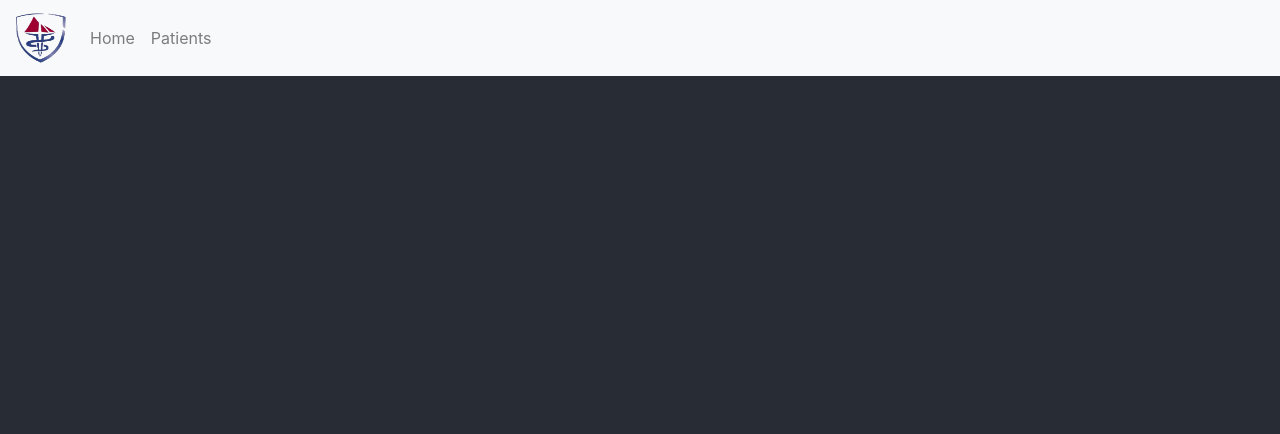
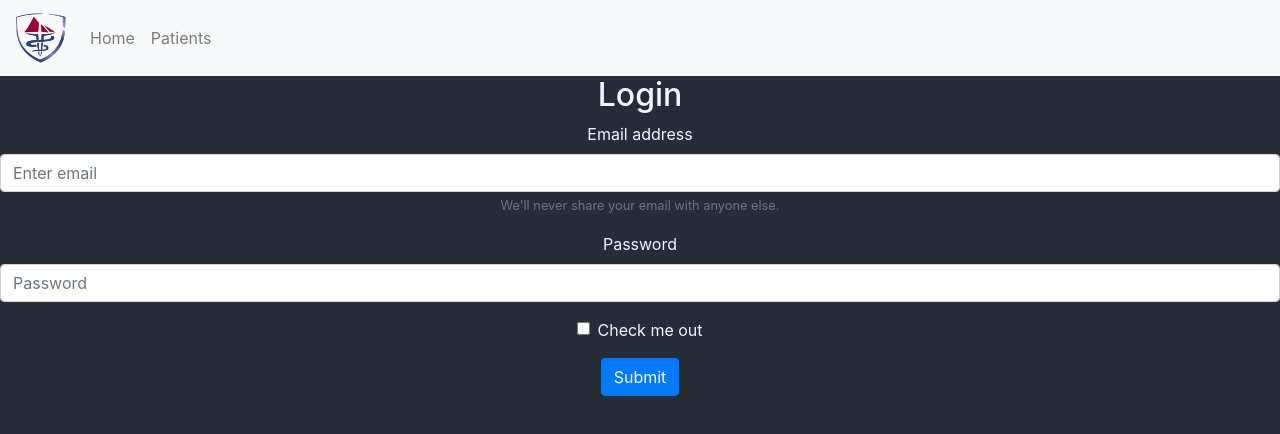
Before and after one commit to dylancreaven/XmasProjectDataRep2019, a React (Create React App) app: page /login in a window 1280 px wide. Shown: the top 434 px of the page. Built offline with nearby package versions, Linux system fonts and the light colour scheme.

Commit message:
project done, just do user guide

```diff
--- a/src/App.js
+++ b/src/App.js
@@ -8,6 +8,7 @@
 import PatientsList from "./components/patientsList";
 import CreatePatient from './components/createPatient';
 import EditPatient from './components/editPatient';
+import Login from './components/login';
 import Logo from './Photos/UHG.png';
 import Image from 'react-bootstrap/Image';
 
@@ -32,6 +33,7 @@
             <Route exact path="/createPatient/" component={CreatePatient} />
             <Route exact path="/edit/:id" component={EditPatient} />
             <Route exact path="/patientsList/" component={PatientsList} />
+            <Route exact path="/login/" component={Login} />
        </Switch>
 
         </div>
--- a/src/components/home.js
+++ b/src/components/home.js
@@ -3,16 +3,17 @@
 import {Link} from 'react-router-dom';
 import Logo from '../Photos/UHG.png';
 import Image from 'react-bootstrap/Image';
+
 class Home extends React.Component {
 
   render() {
 
     return (
       <div className="App">
-       <br/><br/><br/><br/><br/><br/><br/><br/><br/><br/><br/><br/><br/><br/>
-
-        <h2 className="header">Welcome the University Hospital Galway Patient Database<Image src={Logo} alt="UHG Logo" height="50px" width="50px"/></h2>
-        <Link to={"/patientsList/"} className="btn btn-primary">Click here to see Patients</Link>
+       <br/><br/><br/><br/><br/><br/>
+        <Image src={Logo} alt="UHG Logo" height="200px" width="200px"/>
+        <h2 className="header">Welcome the University Hospital Galway Patient Database</h2>
+        <Link to={"/login/"} className="btn btn-primary">Click here to Login</Link>
       </div>
     );
   }
--- /dev/null
+++ b/src/components/login.js
@@ -0,0 +1,41 @@
+import React from 'react';
+import '../App.css';
+import Form from 'react-bootstrap/Form';
+import Button from 'react-bootstrap/Button';
+
+
+
+class Login extends React.Component {
+
+    render() {
+
+        return (
+            <div className="App">
+                <h2>Login</h2>
+                <Form>
+                    <Form.Group controlId="formBasicEmail">
+                        <Form.Label>Email address</Form.Label>
+                        <Form.Control type="email" placeholder="Enter email" />
+                        <Form.Text className="text-muted">
+                            We'll never share your email with anyone else.
+    </Form.Text>
+                    </Form.Group>
+
+                    <Form.Group controlId="formBasicPassword">
+                        <Form.Label>Password</Form.Label>
+                        <Form.Control type="password" placeholder="Password" />
+                    </Form.Group>
+                    <Form.Group controlId="formBasicCheckbox">
+                        <Form.Check type="checkbox" label="Check me out" />
+                    </Form.Group>
+                    <Button variant="primary" type="submit" href="../patientsList/">
+                        Submit
+  </Button>
+                </Form>
+            </div>
+        );
+    }
+}
+
+
+export default Login;
```
Also changed, not shown: src/App.css (+3 -5 lines), src/Photos/UHGLogo.PNG (deleted), 1 other file (tests, documents, lock files or other folders).
